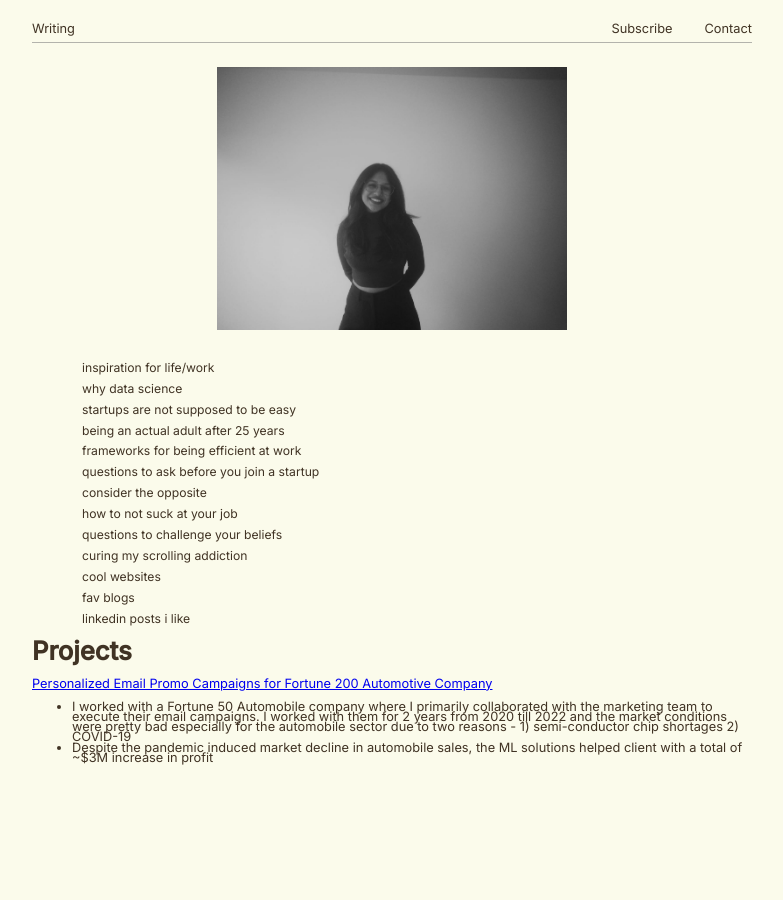
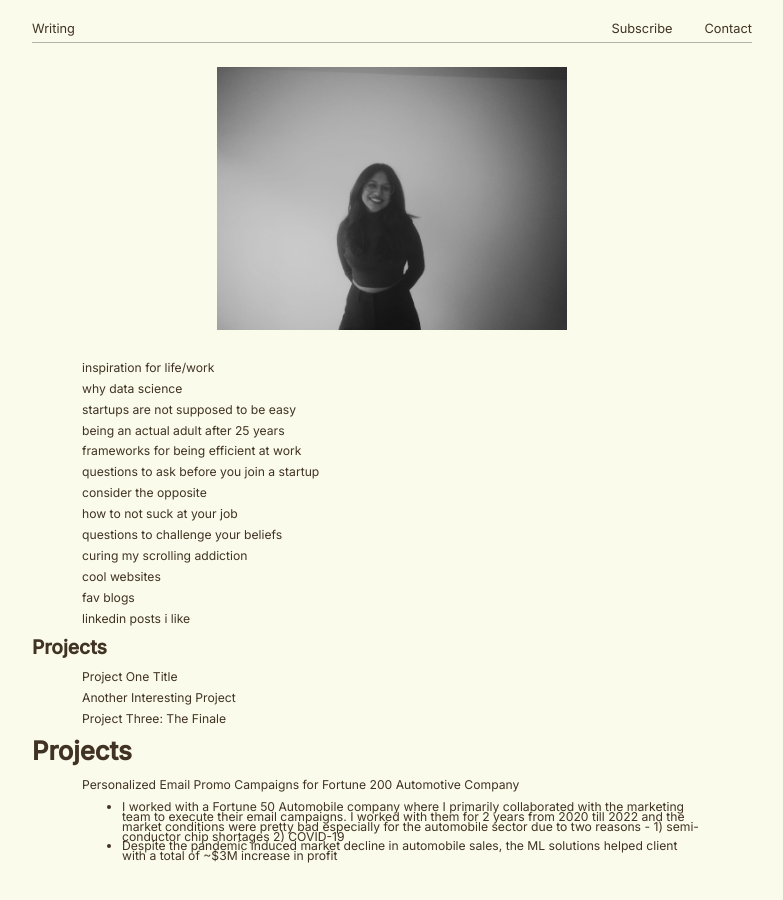
Before and after one commit to architavasuki/architavasuki.github.io, a Jekyll site: the page built from index.md, in a window 1280 px wide. Shown: the whole page, without its empty margins (248-1031 px from the left). Built offline with Jekyll 4.4.1, drawn with Linux system fonts in a browser that asks for light colours.

Commit message:
fized alignment for projects section

```diff
--- a/_layouts/default.html
+++ b/_layouts/default.html
@@ -63,22 +63,22 @@
       height: 56.25%; /* Reduced by 1/4 from 75% */
     }
 
-    .essays {
+    .essays, .projects {
       max-width: 620px;
       margin: 0 auto;
       text-align: left;
       font-size: 0.95em;
     }
 
-    .essays a {
+    .essays a, .projects a {
       color: #403324;
       text-decoration: none;
       display: block;
       margin: 0.6rem 0;
-      line-height: 0.93; /* Reduced line height by 2/3 from 1.4 */
+      line-height: 0.93;
     }
 
-    .essays a:hover {
+    .essays a:hover, .projects a:hover {
       /* text-decoration: underline; */
       color: #8b7355; /* Light brown color on hover */
     }
--- a/index.md
+++ b/index.md
@@ -24,6 +24,13 @@ title: Archita Vasuki
   <a href="essays/linkedin-posts">linkedin posts i like</a>
 </div>
 
+<h2>Projects</h2>
+<div class="projects">
+  <a href="/projects/project-one">Project One Title</a>
+  <a href="/projects/project-two">Another Interesting Project</a>
+  <a href="/projects/project-three">Project Three: The Finale</a>
+</div>
+
 <h1>Projects</h1>
 
 <div class="projects">
```
